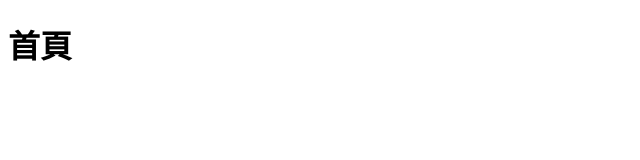
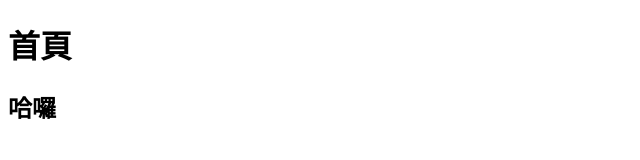
Before and after one commit to JackHao0921/THD101_17, a plain HTML site: page index.html in a window 1280 px wide. Shown: the whole page, without its empty margins (0-640 px from the left). Drawn offline with Linux system fonts and the light colour scheme.

Commit message:
加了H2

```diff
--- a/index.html
+++ b/index.html
@@ -8,7 +8,7 @@
 </head>
 <body>
     <h1>首頁</h1>
-
+    <h2>哈囉</h2>
     <script src="main.js"></script>
 </body>
 </html>
```
